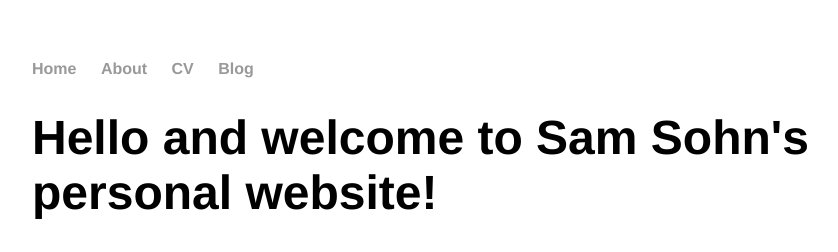
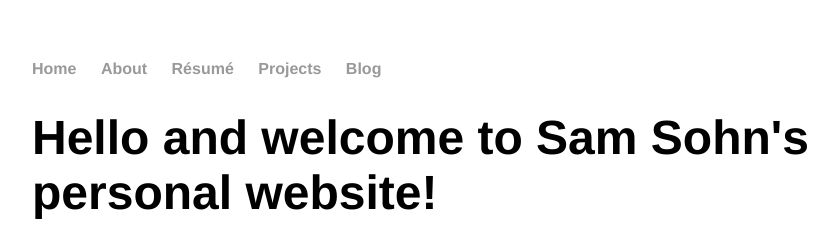
Before and after one commit to Alchera-MLOps-Shelby/NullTerra180.github.io, a Jekyll site: the page built from index.html, in a window 1280 px wide. Shown: the top 252 px of the page, without its empty margins (160-998 px from the left). Built offline with Jekyll 4.4.1, drawn with Linux system fonts in a browser that asks for light colours.

Commit message:
Update default.html

```diff
--- a/_layouts/default.html
+++ b/_layouts/default.html
@@ -10,7 +10,8 @@
 	    		<ul>
 	        		<li><a href="/">Home</a></li>
 		        	<li><a href="/about">About</a></li>
-	        		<li><a href="/cv">CV</a></li>
+	        		<li><a href="/resume">Résumé</a></li>
+				<li><a href="/projects">Projects</a></li>
 	        		<li><a href="/blog">Blog</a></li>
 	    		</ul>
 			</nav>
```
